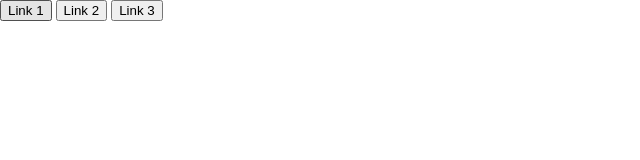
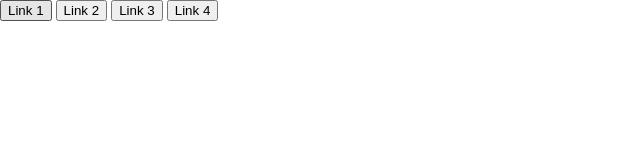
Before and after one commit to vamos91/new-project-wild, a plain HTML site: page index.html in a window 1280 px wide. Shown: the whole page, without its empty margins (0-640 px from the left). Drawn offline with Linux system fonts and the light colour scheme.

Commit message:
add new button

```diff
--- a/index.html
+++ b/index.html
@@ -11,5 +11,6 @@
     <button>Link 1</button>
     <button>Link 2</button>
     <button>Link 3</button>
+    <button>Link 4</button>
 </body>
 </html>
```
